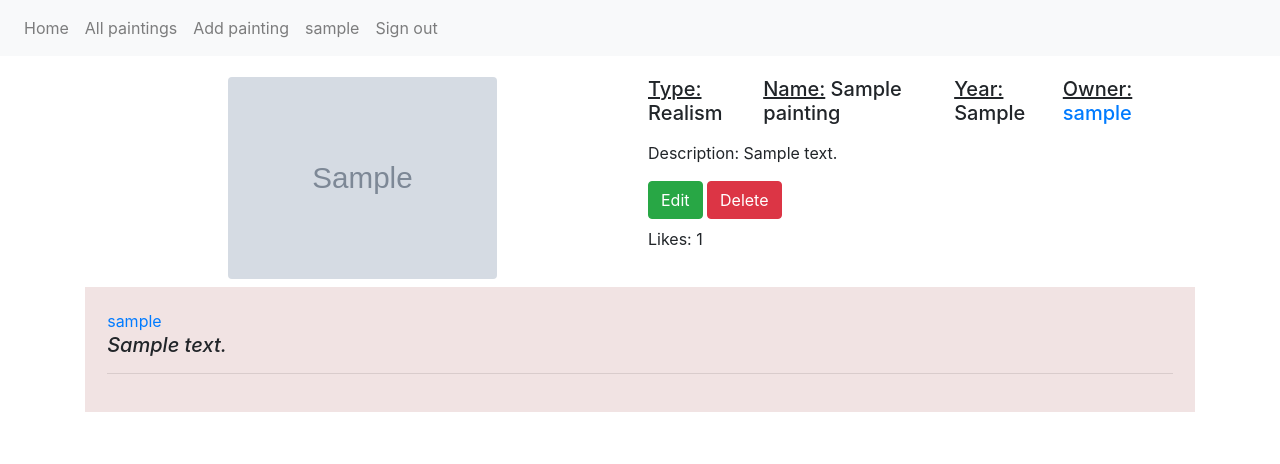
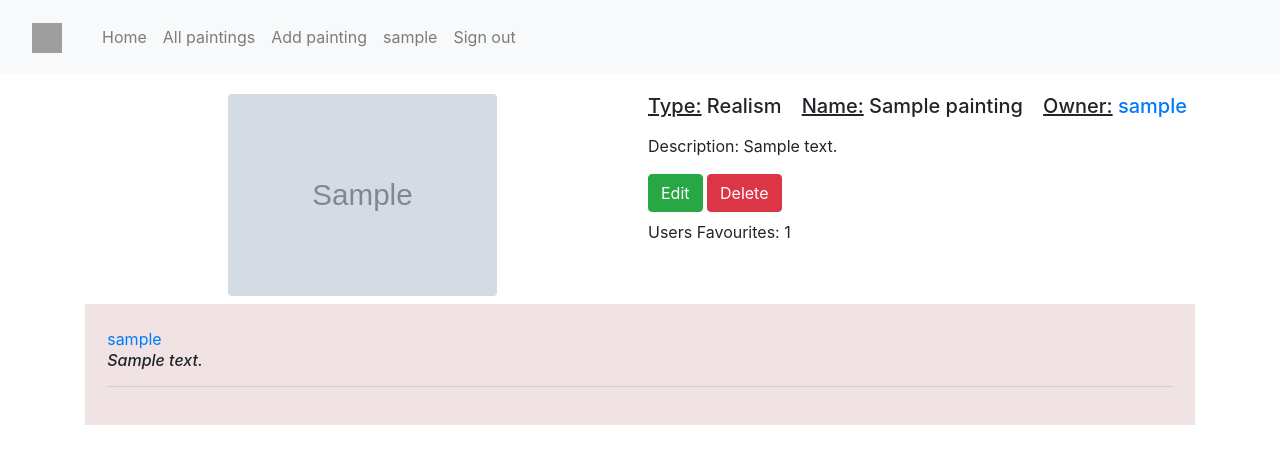
Before and after one commit to HRangelov/gallery, a Django app: page /paintings/detail/1/ in a window 1280 px wide. Shown: the top 464 px of the page. Run offline with Django 3.2, Linux system fonts and the light colour scheme; a user stored in the database is signed in; tables that the repository leaves empty hold one stand-in row (values such as "Sample post"); grey boxes marked "Sample" are stand-in pictures; parts of the project's set-up code (start-up, migrations or seed data) failed here and were passed over; some libraries are stand-ins or nearby versions; grey boxes are pictures that could not be loaded.

Commit message:
added some bootstrap4 features to the templates. added foreign key in models for likes and comments

```diff
--- a/paintings/forms.py
+++ b/paintings/forms.py
@@ -21,6 +21,8 @@ class PaintingForm(forms.ModelForm):
 
     class Meta:
         model = Painting
+        # fields = ''
+        # exclude = ('user', )
         fields = '__all__'
         widgets = {
             'image_url': forms.TextInput(
--- a/paintings/models.py
+++ b/paintings/models.py
@@ -46,10 +46,10 @@ class Painting(models.Model):
 class Like(models.Model):
     painting = models.ForeignKey(Painting, on_delete=models.CASCADE)
     test = models.CharField(max_length=2)
-    # user = models.ForeignKey(UserProfile, on_delete=models.CASCADE)
+    user = models.ForeignKey(UserProfile, on_delete=models.CASCADE)
 
 
 class Comment(models.Model):
     painting = models.ForeignKey(Painting, on_delete=models.CASCADE)
     text = models.TextField(blank=False)
-    # user = models.ForeignKey(UserProfile, on_delete=models.CASCADE)
+    user = models.ForeignKey(UserProfile, on_delete=models.CASCADE)
--- a/paintings/urls.py
+++ b/paintings/urls.py
@@ -5,7 +5,7 @@ from paintings.views import list_painting, details_or_comment_painting, like_pai
 urlpatterns = [
     path('', list_painting, name='list paintings'),
     path('detail/<int:pk>/', details_or_comment_painting, name='painting details or comment'),
-    # path('like/<int:pk>/', like_painting, name='like painting'),
+    path('like/<int:pk>/', like_painting, name='like painting'),
     path('edit/<int:pk>/', edit_painting, name='edit painting'),
     path('delete/<int:pk>/', delete_painting, name='delete painting'),
     path('create/', create_painting, name='create painting'),
--- a/paintings/views.py
+++ b/paintings/views.py
@@ -32,7 +32,7 @@ def details_or_comment_painting(request, pk):
             'can_delete': request.user == painting.user.user,
             'can_edit': request.user == painting.user.user,
             'can_like': request.user != painting.user.user,
-            'has_liked': painting.like_set.filter(id=request.user.userprofile.id).exists(),
+            'has_liked': painting.like_set.filter(user_id=request.user.userprofile.id).exists(),
             'can_comment': request.user != painting.user.user,
         }
 
--- a/templates/accounts/signup.html
+++ b/templates/accounts/signup.html
@@ -11,7 +11,7 @@
 {#                    {{ form }}#}
                     {% csrf_token %}
                     <button class="btn btn-primary" type="submit">Sign up</button>
-                    <span>Have an account?<a href="" style="color:orange">Sign in here</a></span>
+                    <span>Have an account?<a href="{% url 'login' %}" style="color:orange">Sign in here</a></span>
                 </form>
             </div>
             <div class="col-lg-3"></div>
--- a/templates/accounts/user_profile.html
+++ b/templates/accounts/user_profile.html
@@ -30,7 +30,8 @@
                         <div class="card" style="width: 18rem;">
                             <img src="{{ painting.image.url }}" class="card-img-top" alt="Image of {{ painting.name }}">
                             <div class="card-body">
-                                <h5 class="card-title">{{ painting.type }} {{ painting.name }}, Age: {{ painting.year }}</h5>
+                                <h5 class="card-title"> {{ painting.name }}</h5>
+                                <h6 class="card-title">Category: {{ painting.type }}</h6>
                                 <p class="card-text">{{ painting.description }}</p>
                                 <p class="card-text"><strong>Owner: {{ painting.user.user.username }}</strong></p>
                                 <a href="{% url 'painting details or comment' painting.id %}" class="btn btn-primary">See
@@ -44,7 +45,7 @@
     {% else %}
         <div class="text-center">
             <h2>You have no paintings uploaded in the gallery</h2>
-            <a href="{% url 'create painting' %}" class="btn btn-success">Add Painting</a>
+            <a href="{% url 'create painting' %}" class="btn btn-primary">Add Painting</a>
         </div>
     {% endif %}
 {% endblock %}
--- a/templates/painting_create.html
+++ b/templates/painting_create.html
@@ -1,11 +1,13 @@
 {% extends 'shared/site.html' %}
 {% block site_content %}
+    {% load bootstrap4 %}
     <h1 class="text-center">Add new painting</h1>
     <div class="row">
         <div class="col-lg-3"></div>
         <div class="col-lg-6">
             <form method="post" class="furniture-form" enctype="multipart/form-data">
-                {{ form }}
+            {% bootstrap_form form %}
+{#                {{ form }}#}
                 {% csrf_token %}
                 <button class="btn btn-primary mt-2" type="submit">Create</button>
             </form>
--- a/templates/painting_detail.html
+++ b/templates/painting_detail.html
@@ -8,7 +8,7 @@
             <div class="d-flex justify-content-between">
                 <h5><u>Type:</u> {{ painting.type }}</h5>
                 <h5><u>Name:</u> {{ painting.name }}</h5>
-                <h5><u>Year:</u> {{ painting.year }}</h5>
+
                 <h5><u>Owner:</u> <a href="{% url 'user profile' painting.user.user_id %}"> {{ painting.user.user.username }}</a>
                 </h5>
             </div>
@@ -23,12 +23,12 @@
             </div>
             {% if can_like %}
                 {% if has_liked %}
-                    <a href="{% url 'like painting' painting.id %}"><i class="fa fa-heart" aria-hidden="true"></i></a>
+                    <a href="{% url 'like painting' painting.id %}"><i class="fa fa-star" aria-hidden="true"></i></a>
                 {% else %}
-                    <a href="{% url 'like painting' painting.id %}"><i class="fa fa-heart-o" aria-hidden="true"></i></a>
+                    <a href="{% url 'like painting' painting.id %}"><i class="fa fa-star-o" aria-hidden="true"></i></a>
                 {% endif %}
             {% endif %}
-            <p class="mt-2">Likes: {{ painting.like_set.count }}</p>
+            <p class="mt-2">Users Favourites: {{ painting.like_set.count }}</p>
         </div>
     </div>
     <div class="d-block" style="background-color: #f1e3e3; padding:2%">
@@ -36,7 +36,7 @@
             {% for comment in painting.comment_set.all %}
                 <div class="box">
                     <a href="{% url 'user profile' comment.user_id %}">{{ painting.user.user.username }}</a>
-                    <h5><em>{{ comment.text }}</em></h5>
+                    <h6><em>{{ comment.text }}</em></h6>
                     <hr>
                 </div>
             {% endfor %}
--- a/templates/painting_edit.html
+++ b/templates/painting_edit.html
@@ -1,11 +1,13 @@
 {% extends 'shared/site.html' %}
 {% block site_content %}
+    {% load bootstrap4 %}
     <h1 class="text-center">Edit painting photo</h1>
     <div class="row">
         <div class="col-lg-3"></div>
         <div class="col-lg-6">
             <form method="post" action="{% url 'edit painting' painting.pk %}" class="furniture-form" enctype="multipart/form-data">
-                {{ form }}
+                {% bootstrap_form form %}
+{#                {{ form }}#}
                 {% csrf_token %}
                 <img id="img_preview" src="{{ painting.image_url }}" class="w-50 rounded mx-auto d-block"/>
                 <button class="btn btn-primary mt-2" type="submit">Edit</button>
--- a/templates/painting_list.html
+++ b/templates/painting_list.html
@@ -7,7 +7,8 @@
                 <div class="card" style="width: 18rem;">
                     <img src="{{ painting.image.url }}" class="card-img-top" alt="...">
                     <div class="card-body">
-                        <h5 class="card-title">{{ painting.type }} {{ painting.name }}, Age: {{ painting.year }}</h5>
+                        <h5 class="card-title"> {{ painting.name }}</h5>
+                        <h6 class="card-title">Category: {{ painting.type }}</h6>
                         <p class="card-text">{{ painting.description }}</p>
                         <a href="{% url 'painting details or comment' painting.id %}" class="btn btn-primary">See details</a>
                     </div>
--- a/templates/shared/site.html
+++ b/templates/shared/site.html
@@ -16,6 +16,11 @@
         <span class="navbar-toggler-icon"></span>
     </button>
     <div class="collapse navbar-collapse" id="navbarNavDropdown">
+        <nav class="navbar navbar-light bg-light">
+  <a class="navbar-brand" href="/">
+    <img src="https://pngimg.com/uploads/palette/palette_PNG68275.png" width="30" height="30" alt="">
+  </a>
+</nav>
         <ul class="navbar-nav">
             <li>
                 <a class="nav-link" href="/">Home</a>
@@ -28,7 +33,7 @@
             </li>
             {% if user.is_authenticated %}
                 <li class="nav-item">
-                    <a class="nav-link" href="{% url 'user profile' user.id %}">{{ user.username }}</a>
+                    <a class="nav-link " href="{% url 'user profile' user.id %}">{{ user.username }}</a>
                 </li>
                 <li class="nav-item">
                     <a class="nav-link" href="{% url 'signout user' %}">Sign out</a>
```
Also changed, not shown: media/paintings/OIP.jpg (added), paintings/migrations/0008_auto_20201208_1905.py (added).
